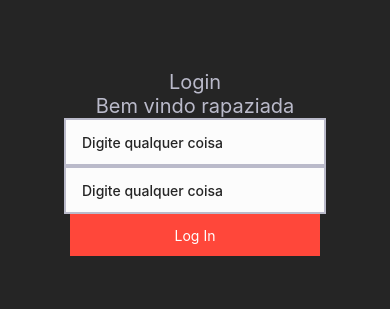
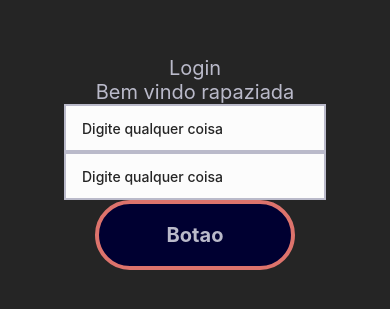
Before and after one commit to matheuslira13/MotorCycleProject, a React Native app: screen / in a window 390 px wide. Shown: the part 259-568 px from the top of the page. Built offline with nearby package versions, Linux system fonts and the light colour scheme.

Commit message:
feat-Corrige questoes apontadas no code review

```diff
--- a/src/components/LoginButton/index.tsx
+++ b/src/components/LoginButton/index.tsx
@@ -1,15 +1,16 @@
 import { Pressable, Text } from 'react-native';
 import { styles } from './styles';
-import { useLogin } from '../../hooks';
 
+type ButtonProps = {
+  name: string
+  onPress: () => void
+}
 
-export function LoginButton() {
-
-  const { gotoNextScreen } = useLogin()
+export function LoginButton({name, onPress}: ButtonProps) {
 
   return (
-      <Pressable style={styles.button} onPress={gotoNextScreen}>
-        <Text style={styles.textButton}>Log In</Text>
+      <Pressable style={styles.button} onPress={onPress}>
+        <Text style={styles.textButton}>{name}</Text>
       </Pressable>
   );
 }
--- a/src/components/LoginButton/styles.ts
+++ b/src/components/LoginButton/styles.ts
@@ -1,4 +1,5 @@
 import { StyleSheet } from "react-native";
+import GlobalStyles from "../../utils/styleGlobal";
 
 export const styles = StyleSheet.create({
   button: {
@@ -9,7 +10,7 @@ export const styles = StyleSheet.create({
     alignItems: "center",
   },
   textButton: {
-    color:'#FFFFFF',
-    fontSize: 14,
+    color: GlobalStyles.$primary_white,
+    fontSize: GlobalStyles.$typography13,
   },
 });
--- a/src/templates/Login/index.tsx
+++ b/src/templates/Login/index.tsx
@@ -4,7 +4,6 @@ import { styles } from './styles'
 import { useNavigation } from '@react-navigation/native'
 import TextInput from '../../components/TextInput/TextInput'
 import { Header } from '../../components/Header'
-import { LoginButton } from '../../components/LoginButton'
 
 type LoginProps = {
   text: string
@@ -15,6 +14,7 @@ type LoginProps = {
 export const LoginTemplate = ({
   text,
   setText,
+  gotoNextScreen,
 }: LoginProps) => {
   return (
     <View style={styles.container}>
@@ -36,7 +36,9 @@ export const LoginTemplate = ({
         onTextInput={(e) => setText(e.target.value)}
         isPassword={true}
       />
-      <LoginButton/>
+      <Pressable style={styles.btn} onPress={gotoNextScreen}>
+        <Text style={styles.textBtn}>Botao</Text>
+      </Pressable>
     </View>
   )
 }
--- a/src/templates/Login/styles.ts
+++ b/src/templates/Login/styles.ts
@@ -13,4 +13,23 @@ export const styles = StyleSheet.create({
     fontSize: 20,
     color: GlobalStyles.$secondary_white,
   },
+  btn: {
+    backgroundColor: "#000031",
+    borderColor: GlobalStyles.$primary_red,
+    color: GlobalStyles.$secondary_white,
+    borderLeftWidth: 4,
+    borderRightWidth: 4,
+    borderTopWidth: 4,
+    borderBottomWidth: 4,
+    borderRadius: 120,
+    height: 70,
+    width: 200,
+    justifyContent: "center",
+    alignItems: "center",
+  },
+  textBtn: {
+    color: GlobalStyles.$secondary_white,
+    fontWeight: "bold",
+    fontSize: 20,
+  },
 });
```
